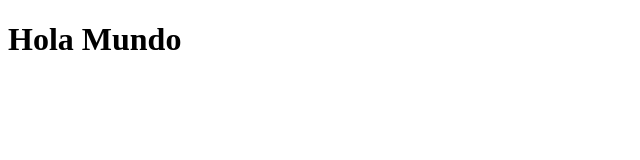
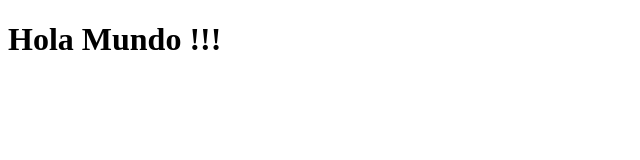
Before and after one commit to SayAnyMore/infovis, a plain HTML site: page index.html in a window 1280 px wide. Shown: the full height of the page, 0-640 px from the left. Drawn offline with Linux system fonts and the light colour scheme.

Commit message:
Update index.html

```diff
--- a/index.html
+++ b/index.html
@@ -3,11 +3,11 @@
 <head>
   <meta charset="utf-8">
   <meta name="viewport" content="width=device-width">
-  <title>JS Bin</title>
+  <title>Hola Mundo</title>
 </head>
 <body>
 
-  <h1> Hola Mundo </h1>
+  <h1> Hola Mundo !!!</h1>
 
 
 </body>
```
